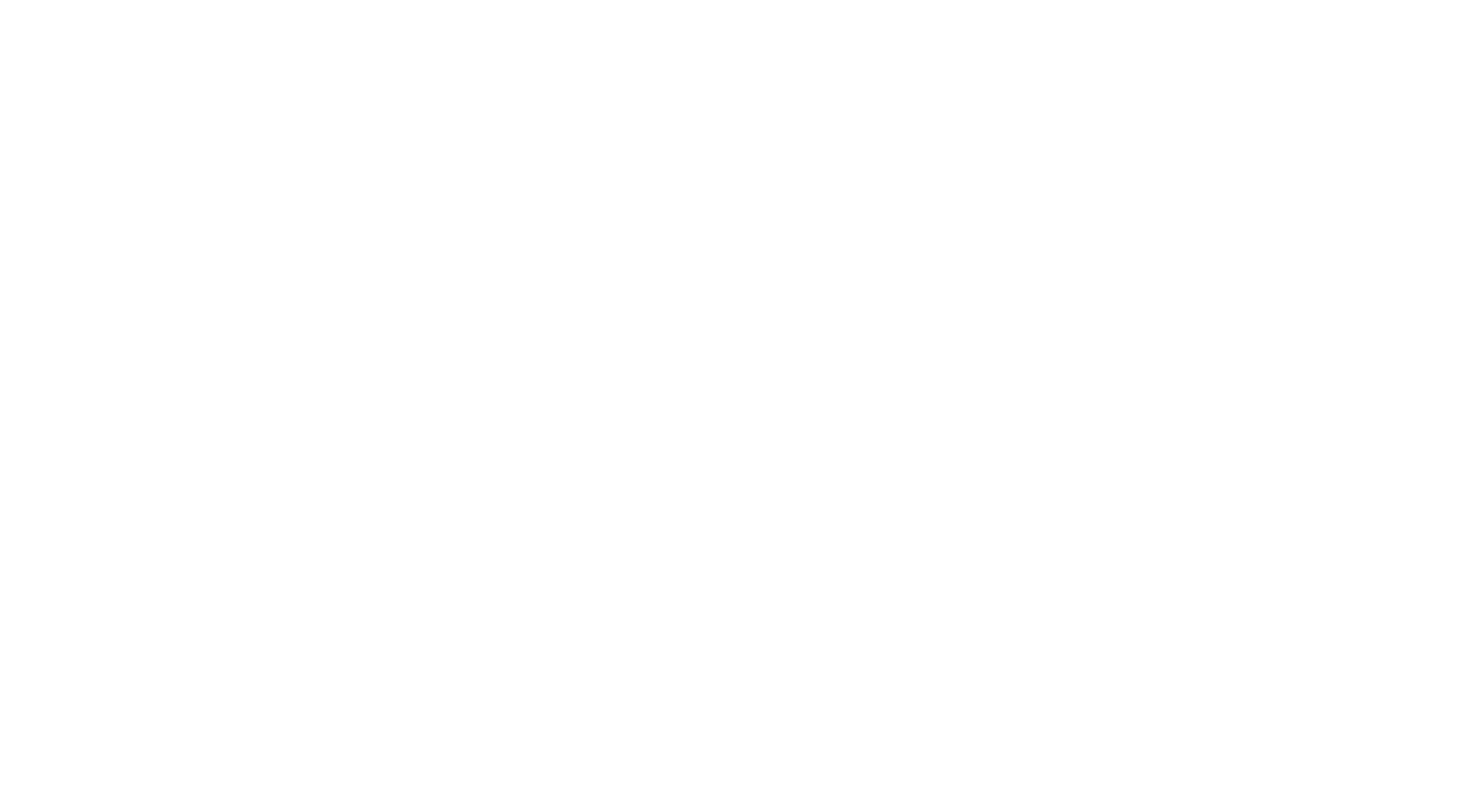
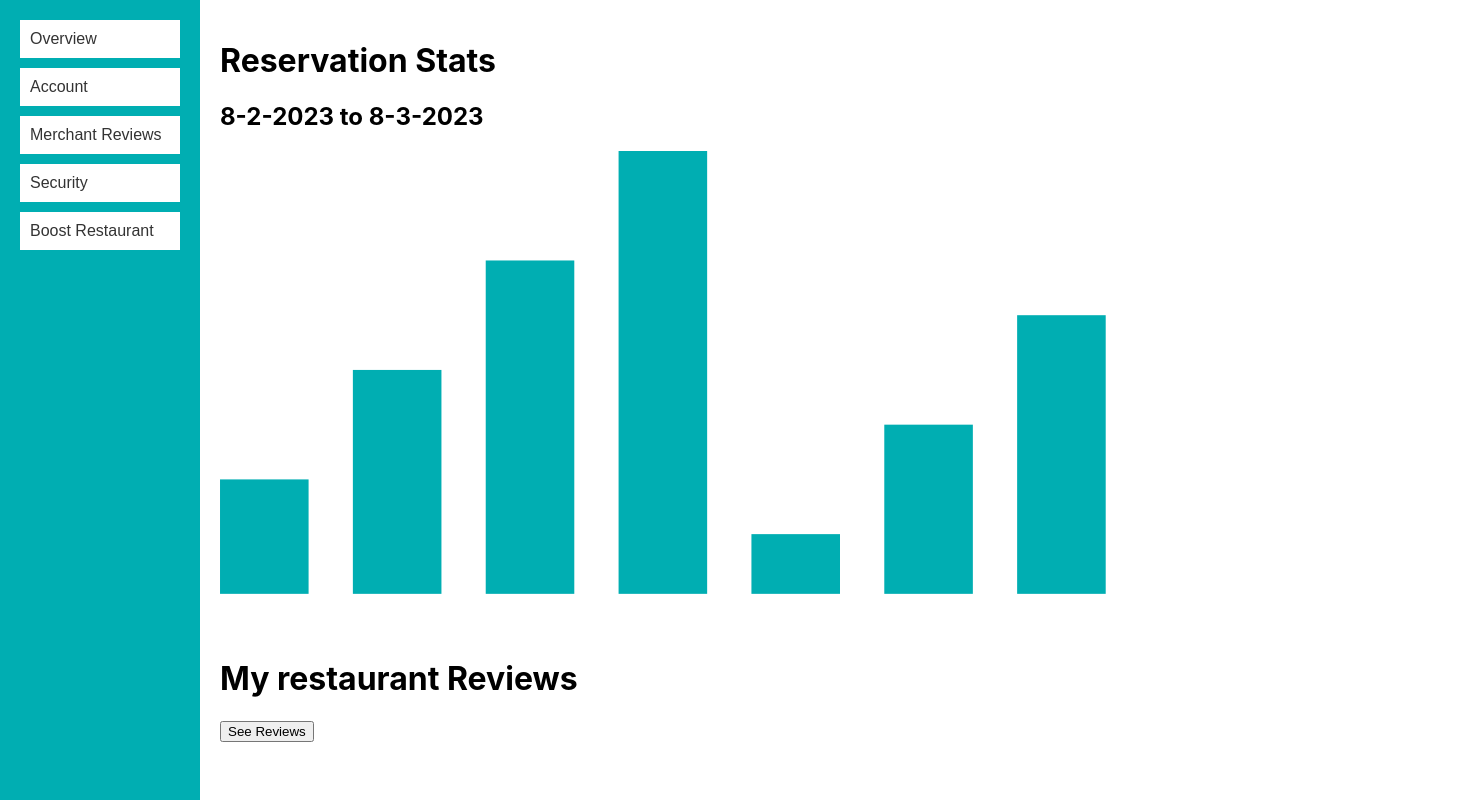
Before and after one commit to Sele3/SC2006-yummo, a React (Create React App) app in the folder Frontend/yummo/: page /merchantoverview in a window 1280 px wide. Before the commit this address had no page. Shown: the top 800 px of the page, 1480 px wide, since content can reach past the window. Built offline with nearby package versions, Linux system fonts and the light colour scheme.

Commit message:
View my merchant added

```diff
--- a/Frontend/yummo/src/components/Routing.js
+++ b/Frontend/yummo/src/components/Routing.js
@@ -3,6 +3,8 @@ import LetsYummoLocation from "./page/_41letsyummolocation.js"
 import AboutPage from "./page/aboutpage.js"
 import Signup from "./page/signup.js"
 import Login from "./page/login.js"
+import MerchantFeed from "./page/merchantpageaccount.js"
+import MerchantOverview from "./page/merchantpageoverview.js"
 import { Routes, Route } from "react-router-dom";
 
 function Routing() {
@@ -14,6 +16,8 @@ function Routing() {
         <Route path="/signup" element={<Signup />} />
         <Route path="/login" element={<Login />} />
 
+        <Route path="/merchant" element={<MerchantFeed />} />
+        <Route path="/merchantoverview" element={<MerchantOverview />} />
 
         </Routes>
     );
--- /dev/null
+++ b/Frontend/yummo/src/components/page/BarGraph.jsx
@@ -0,0 +1,31 @@
+import React from 'react';
+
+const BarGraph = ({ data }) => {
+  const maxValue = Math.max(...data);
+  const barWidth = 20;
+  const chartHeight = 100;
+
+  const bars = data.map((value, index) => {
+    const barHeight = value / maxValue * chartHeight;
+    const x = index * (barWidth + 10);
+    const y = chartHeight - barHeight;
+    return (
+      <rect
+        key={index}
+        x={x}
+        y={y}
+        width={barWidth}
+        height={barHeight}
+        fill="#00AEB2"
+      />
+    );
+  });
+
+  return (
+    <svg viewBox={`0 0 ${data.length * (barWidth + 20)} ${chartHeight}`}>
+      {bars}
+    </svg>
+  );
+};
+
+export default BarGraph;
--- a/Frontend/yummo/src/components/page/aboutpage.js
+++ b/Frontend/yummo/src/components/page/aboutpage.js
@@ -66,5 +66,12 @@ const AboutPage = (props) => {
     </>
   );
 };
+function displayReviews()
+{
+  return(
+    <>
 
+    </>
+  )
+}
 export default AboutPage;
--- /dev/null
+++ b/Frontend/yummo/src/components/page/centre.css
@@ -0,0 +1,7 @@
+.centre {
+    position: relative;
+    top: 0;
+    left: 200px;
+
+    padding: 20px;
+  }
--- /dev/null
+++ b/Frontend/yummo/src/components/page/merchantpageaccount.js
@@ -0,0 +1,73 @@
+import React, { useEffect, useState } from "react"
+import axios from "axios"
+import { useNavigate, Link} from "react-router-dom"
+import './sidebar.css';
+
+
+function MerchantPageAccount()
+{
+    const rootPath = "../../../../../Backend/";
+    var imgPath ;
+    const geturl = 'http://127.0.0.1:8000/auth/users/';
+    const posturl = 'http://127.0.0.1:8000/auth/users/';
+    //var information = axios.get(geturl)
+    var information = {
+        'restaurantName' : 'Shi Li Fang Hotpot' ,
+        'noofbranch' : 15 ,
+        'email' : "shilifang@gmail.com" ,
+        'telephonenumber' : "68708888"
+    }
+    const [restName, setRestaurantName] = useState({})
+    const [branchNumber, setBranchNumber] = useState({})
+    const [email, setEmail] = useState({})
+    const [telephonenumber, setTelephoneNumber] = useState({})
+    async function discard()
+    {
+        window.location.reload();
+    }
+    async function save(e)
+    {
+        e.preventDefault();
+        let user = {
+            'restaurantName' : 'Shi Li Fang Hotpot' ,
+            'noofbranch' : 15 ,
+            'email' : "shilifang@gmail.com" ,
+            'telephonenumber' : "68708888"
+    }
+            axios.post(posturl, user);
+    }
+    return(
+        <div className="merchantpageaccount">
+            <div className="sidebar">
+            <button className="sidebar-item" onClick={<Link to="/"></Link>}>Overview</button>
+            <button className="sidebar-item">Account</button>
+            <button className="sidebar-item">Merchant Reviews</button>
+            <button className="sidebar-item">MSecurity</button>
+            <button className="sidebar-item">Boost Restaurant</button>
+
+            </div>
+            <div className="centre">
+            <h1>Account</h1>
+            <h2>Restaurant Information</h2>
+                       <h3> Avatar </h3>
+            <p></p>
+            <img src={rootPath} alt="Logo" />
+            <h3> Restaurant Name </h3>
+            <input type="text" defaultValue={information['restaurantName']} onChange={(e)=>{setRestaurantName(e.target.value)}} placeholder="Restaurant Name" />
+
+            <h3> Number of Branch </h3>
+            <input type="text" defaultValue={information['noofbranch']} onChange={(e)=>{setBranchNumber(e.target.value)}} placeholder="No. of Branch" />
+
+            <h3> Email </h3>
+            <input type="email" defaultValue={information['email']} onChange={(e)=>{setEmail(e.target.value)}} placeholder="Contact Email" />
+
+            <h3> Telephone Number </h3>
+            <input type="text" defaultValue={information['telephonenumber']} onChange={(e)=>{setTelephoneNumber(e.target.value)}} placeholder="Telephone Number" />
+
+            <input type="submit" onClick={save}/>
+            <input type="submit" value= "Discard"onClick={discard}/>
+            </div>
+        </div>
+    )
+}
+export default MerchantPageAccount
--- /dev/null
+++ b/Frontend/yummo/src/components/page/merchantpageoverview.css
@@ -0,0 +1,6 @@
+.graph {
+    position: relative;
+    max-width: 800px;
+    height: 400px;
+    background: #ddd;
+}
--- /dev/null
+++ b/Frontend/yummo/src/components/page/merchantpageoverview.js
@@ -0,0 +1,99 @@
+import React from 'react';
+import BarGraph from './BarGraph';
+import './centre.css';
+import './sidebar.css';
+import axios from 'axios';
+import { useState, useEffect } from "react";
+
+const data = [23, 45, 67, 89, 12, 34, 56];
+//Replace with reservation data
+var today = new Date();
+var date2;
+            const date = today.getDate() + '-' + (today.getMonth() + 1)+ '-' + (today.getFullYear());
+            if(today.getMonth!==0)
+             date2 = today.getDate() + '-' + (today.getMonth())+ '-' + (today.getFullYear());
+            else
+             date2 = today.getDate() + '-' + 12 + '-' + (today.getFullYear()-1);
+
+var restId = 1;
+function App() {
+    //var restId = axios.get();
+
+
+
+    return (
+    <div>
+        <div className="sidebar">
+            <button className="sidebar-item" onClick="window.location.href= 'localhost:3000/merchantoverview';" >Overview</button>
+            <button className="sidebar-item">Account</button>
+            <button className="sidebar-item">Merchant Reviews</button>
+            <button className="sidebar-item">Security</button>
+            <button className="sidebar-item">Boost Restaurant</button>
+
+            </div>
+
+        <div className="centre">
+            <h1>Reservation Stats</h1>
+            <h2>{date2} to {date}</h2>
+            <BarGraph data={data} />
+        </div>
+        <GetReviews/>
+        <GetReservations/>
+
+    </div>
+  );
+};
+function GetReservations(){
+    const [reservations, setReservations] = useState({});
+    async function getreservations(){
+        axios.get("http://127.0.0.1:8000/api/restaurants/"+restId+"/reservations")
+            .then((response) => {
+                 setReservations(response['data'])
+            })
+  .catch((err) => console.log(err));
+    console.log(reservations);
+    }
+    return(
+        <div className="centre">
+            <h1>Upcoming Reservations</h1>
+            <input type="submit" value="See Reservations" onClick={getreservations}/>
+            {Object.keys(reservations).map((key) => (
+                <div className = "sidebar-item" key={key}>
+                    <p>Customer Name: {reservations[key].customer_name}</p>
+                    <p>Rating: {reservations[key].rating}</p>
+                    <p>Comments: {reservations[key].description}</p>
+                </div>
+        ))}
+
+
+
+        </div>
+    )
+}
+function GetReviews(){
+    const [reviews, setReviews] = useState({});
+    async function getreviews(){
+        axios.get("http://127.0.0.1:8000/api/restaurants/"+restId+"/reviews")
+            .then((response) => {
+                 setReviews(response['data'])
+            })
+  .catch((err) => console.log(err));
+    console.log(reviews);
+    }
+    return(
+        <div className="centre">
+            <h1>My restaurant Reviews</h1>
+            <input type="submit" value="See Reviews" onClick={getreviews}/>
+            {Object.keys(reviews).map((key) => (
+                <div className = "sidebar-item" key={key}>
+                    <p>Customer Name: {reviews[key].customer_name}</p>
+                    <p>Rating: {reviews[key].rating}</p>
+                    <p>Comments: {reviews[key].description}</p>
+                </div>
+        ))}
+
+
+        </div>
+    )
+}
+export default App;
--- /dev/null
+++ b/Frontend/yummo/src/components/page/sidebar.css
@@ -0,0 +1,29 @@
+
+.sidebar {
+    width: 200px;
+    height: 100%;
+    position: fixed;
+    top: 0;
+    left: 0;
+    background-color:#00AEB2;
+    ;
+    padding: 20px;
+    box-sizing: border-box;
+  }
+
+  .sidebar-item {
+    display: block;
+    width: 100%;
+    padding: 10px;
+    margin-bottom: 10px;
+    background-color: #fff;
+    border: none;
+    text-align: left;
+    font-size: 16px;
+    color: #333;
+    cursor: pointer;
+  }
+
+  .sidebar-item:hover {
+    background-color: #ddd;
+  }
--- a/Frontend/yummo/src/components/page/signup.js
+++ b/Frontend/yummo/src/components/page/signup.js
@@ -47,10 +47,9 @@ function Signup()
         <div className="Signup">
             <h1>SignUp</h1>
             <form action="POST">
-                <input type="text" onChange={(e)=>{setEmail(e.target.value)}} placeholder="Email" />
-                <input type="text" onChange={(e)=>{setPassword(e.target.value)}} placeholder="Password" />
+                <input type="email" onChange={(e)=>{setEmail(e.target.value)}} placeholder="Email" />
+                <input type="password" onChange={(e)=>{setPassword(e.target.value)}} placeholder="Password" />
                 <input type="text" onChange={(e)=>{setUsername(e.target.value)}} placeholder="Username" />
-
 
                 <input type="submit" onClick={submit}/>
             </form>
```
Also changed, not shown: Frontend/yummo/src/components/page/login.js (+1 -14 lines), 1 other file (tests, documents, lock files or other folders).
